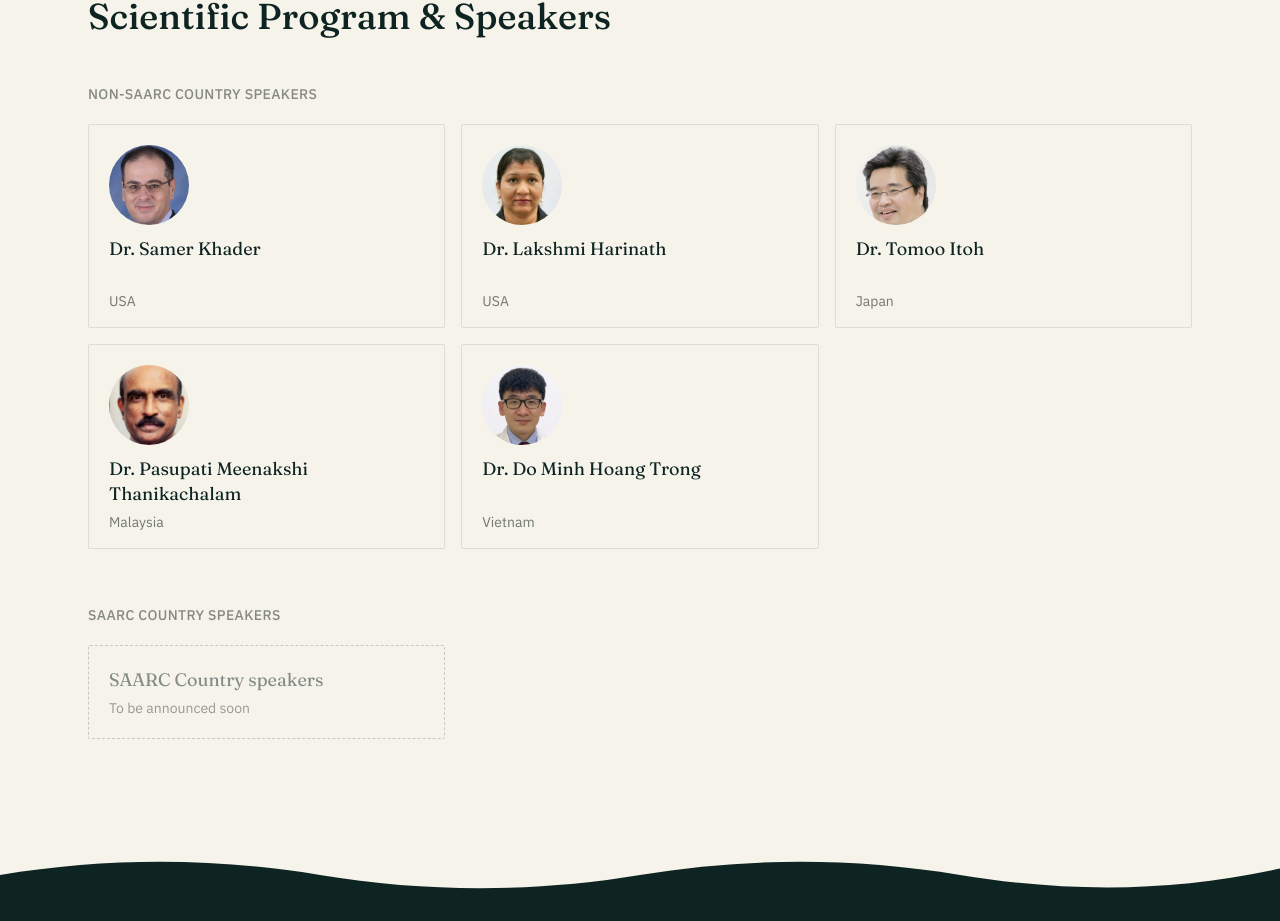
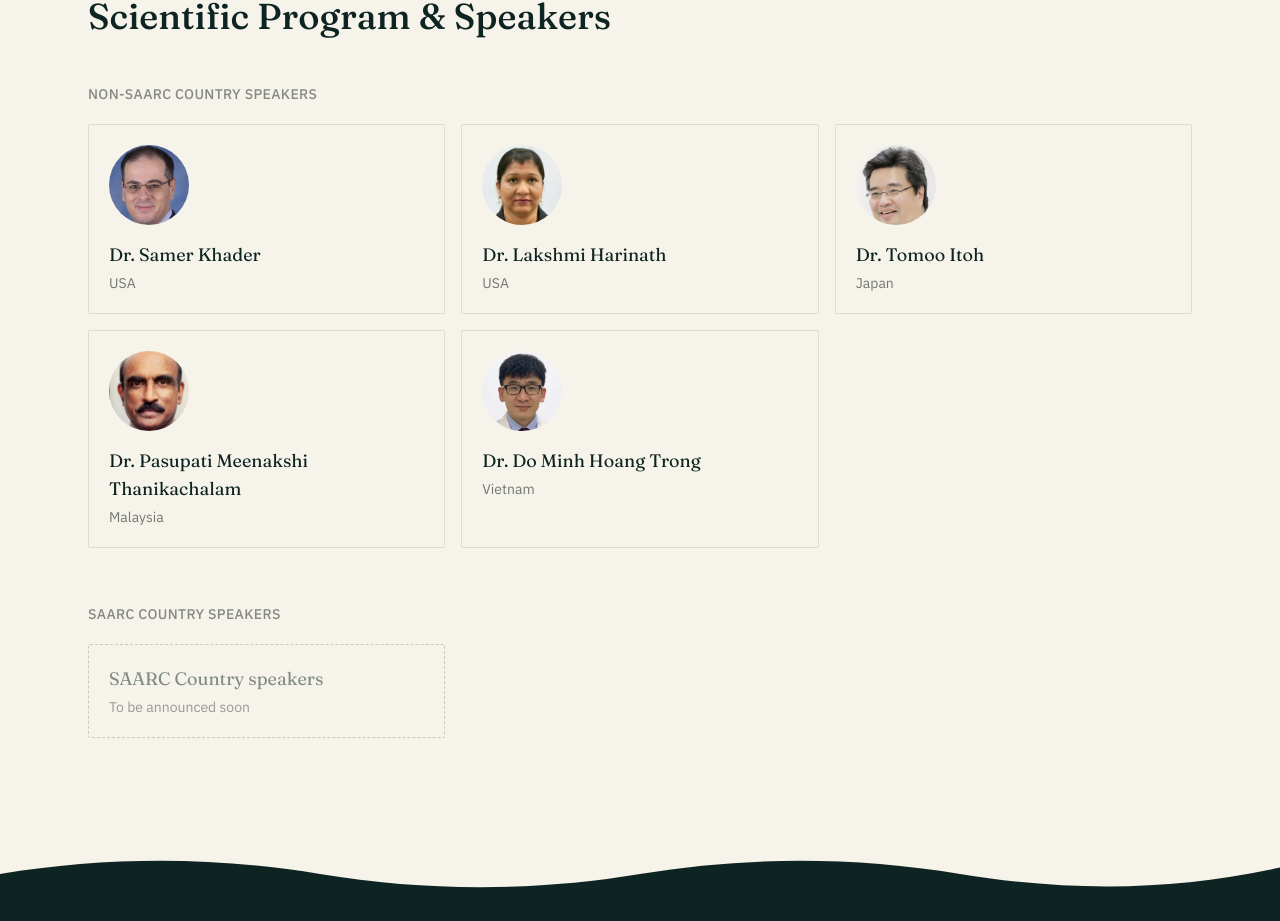
Before and after one commit to sach2027/SACH, a Next.js app: page / in a window 1280 px wide. Shown: the part 1358-2279 px from the top of the page. Built offline with nearby package versions, Linux system fonts and the light colour scheme.

Commit message:
Revert speaker card sizing to original equal-height layout

```diff
--- a/src/components/Speakers.tsx
+++ b/src/components/Speakers.tsx
@@ -4,17 +4,17 @@ import { asset } from '@/lib/assets';
 
 function SpeakerCard({ speaker }: { speaker: Speaker }) {
   return (
-    <div className="flex flex-col items-start rounded-sm border border-ink/10 bg-foam p-5 pb-4 text-left">
+    <div className="flex flex-col items-start rounded-sm border border-ink/10 bg-foam p-5 text-left">
       {speaker.photo ? (
         <Image
           src={asset(speaker.photo)}
           alt={speaker.name}
           width={160}
           height={160}
-          className="mb-3 h-20 w-20 rounded-full object-cover"
+          className="mb-4 h-20 w-20 rounded-full object-cover"
         />
       ) : (
-        <div className="mb-3 flex h-20 w-20 items-center justify-center rounded-full bg-reef/10 font-display text-xl text-reef">
+        <div className="mb-4 flex h-20 w-20 items-center justify-center rounded-full bg-reef/10 font-display text-xl text-reef">
           {speaker.name
             .replace('Dr. ', '')
             .split(' ')
@@ -23,9 +23,7 @@ function SpeakerCard({ speaker }: { speaker: Speaker }) {
             .join('')}
         </div>
       )}
-      <h3 className="font-display text-lg leading-snug text-ink line-clamp-2 min-h-[3.15rem]">
-        {speaker.name}
-      </h3>
+      <h3 className="font-display text-lg text-ink">{speaker.name}</h3>
       <p className="mt-1 text-sm text-slate/70">{speaker.country}</p>
     </div>
   );
```
